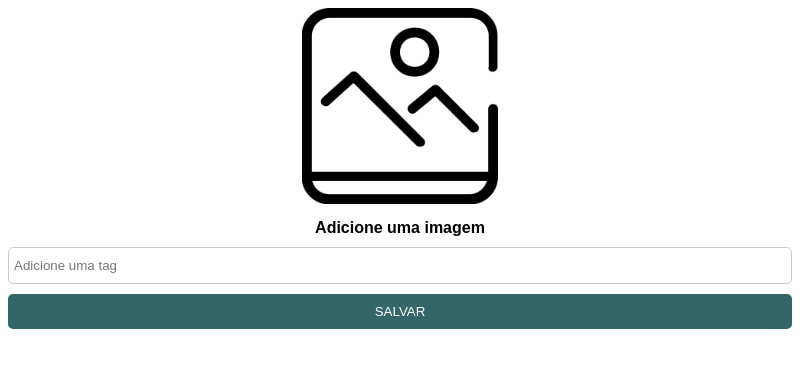
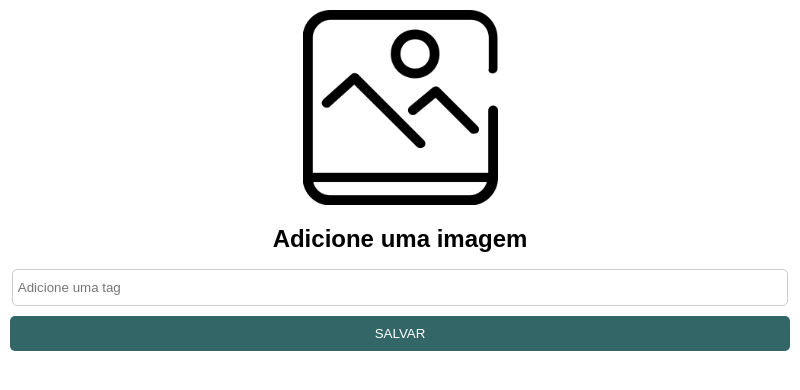
Before and after one commit to naytonbatista/pic-tag, an Electron app: page app/view/index.html in a window 800 px wide. Drawn offline with Linux system fonts and the light colour scheme.

Commit message:
Ajustes Layout

```diff
--- a/app/view/css/style.css
+++ b/app/view/css/style.css
@@ -1,23 +1,27 @@
+body {
+    margin: 0 auto;
+    box-sizing: border-box;
+}
+
 .flex-container{
     display: flex;
-    justify-content: center;
-    align-items: center;
     flex-direction: column;
-
+    font-size: 16px;
+    text-align: center;
+    margin: 10px;
 }
 
 .item{
-    width: 25%;
-    height: 25%;
+    width: 100%;
 }
 
 .texto{
     font-family: Arial, Helvetica, sans-serif;
-    font-size: 0.5em;
+    font-size: 1.5vw;
 }
 img {
-    width: 100%;
-
+    width: 25%;
+    height: 25%;
 }
 
 .click-area{
@@ -27,13 +31,13 @@ img {
 #input-tag{
     border-radius: 5px;
     border:solid 1px #ccc;
-    width: 98.5%;
     padding: 10px 5px;
+    display: inline-block;
+    width: 98%;
 
 }
 
 #save{
-
     color: #fff;
     background-color: #336666;
     border:none;
@@ -42,6 +46,6 @@ img {
     border-radius: 5px;
     margin-top: 10px;
     width: 100%;
-    padding: 10px 5px;
+    padding: 10px 0px;
 
 }
--- a/app/view/index.html
+++ b/app/view/index.html
@@ -13,19 +13,26 @@
 <body>
 
     <input type="file" style="display: none" name="file" class="arquivo" accept="image/*" />
-    <div class="flex-container click-area">
+    <div class="flex-container">
+        <span class="click-area">
+            <div class="item">
+                <img src="icons/image_default.png" class="preview-img">
+            </div>
+            <div class="item texto">
+                <h1>Adicione uma imagem</h1>
+            </div>
+        </span>
+
         <div class="item">
-            <img src="icons/image_default.png" class="preview-img">
+            <input type="text" placeholder="Adicione uma tag" name="input-tag" id="input-tag">
         </div>
-        <div class="texto">
-            <h1>Adicione uma imagem</h1>
+        <div class="item">
+            <input type="button" id="save" value="salvar">
         </div>
 
     </div>
 
 
-    <input type="text" placeholder="Adicione uma tag" name="input-tag" id="input-tag">
-    <input type="button" id="save" value="salvar">
 
 
     <script src="js/script.js"></script>
```
